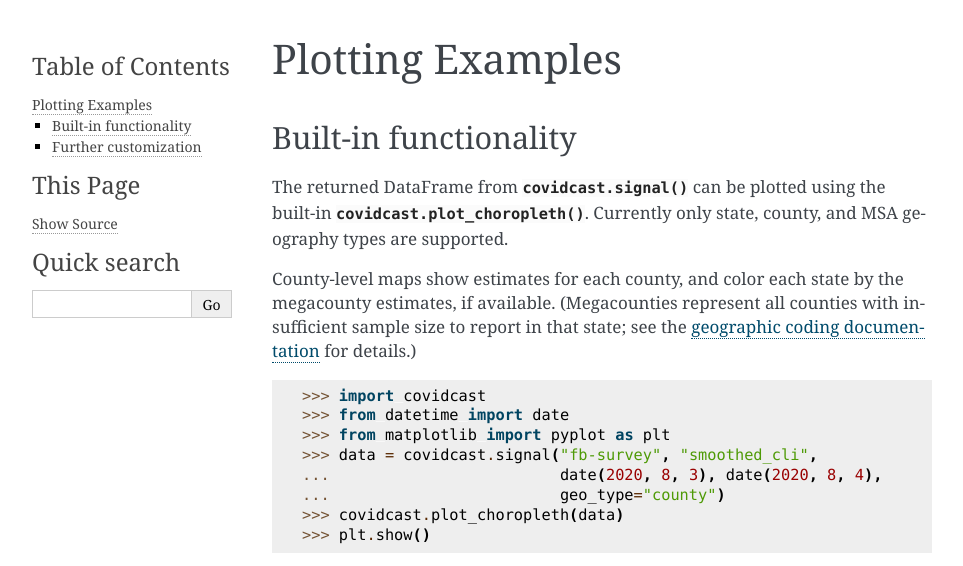
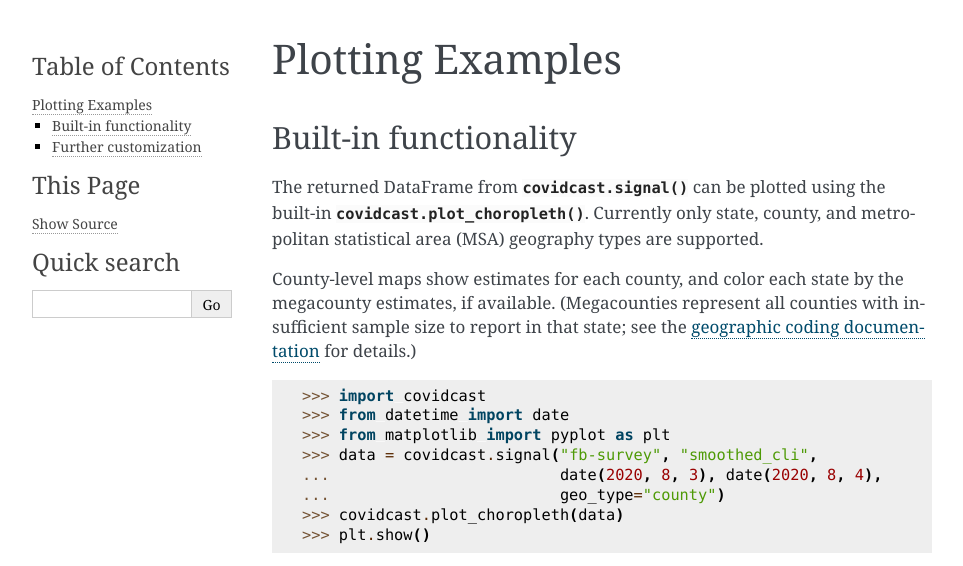
Before and after one commit to cmu-delphi/covidcast, a Sphinx documentation site: the page built from Python-packages/covidcast-py/docs/plot_examples.rst, in a window 1280 px wide and 900 px high, cut to the strip 0-566 px from the top of the window. Shown: the whole strip, without its empty margins (148-1111 px from the left). Built offline with Sphinx 7.4.7, drawn with Linux system fonts in a browser that asks for light colours.

Commit message:
Update Python-packages/covidcast-py/docs/plot_examples.rst
Co-authored-by: Alex Reinhart <alex@refsmmat.com>

```diff
--- a/Python-packages/covidcast-py/docs/plot_examples.rst
+++ b/Python-packages/covidcast-py/docs/plot_examples.rst
@@ -6,7 +6,7 @@ Plotting Examples
 Built-in functionality
 ----------------------
 The returned DataFrame from :py:func:`covidcast.signal` can be plotted using the built-in
-:py:func:`covidcast.plot_choropleth`. Currently only state, county, and MSA geography types
+:py:func:`covidcast.plot_choropleth`. Currently only state, county, and metropolitan statistical area (MSA) geography types
 are supported.
 
 County-level maps show estimates for each county, and color each state by the
```
